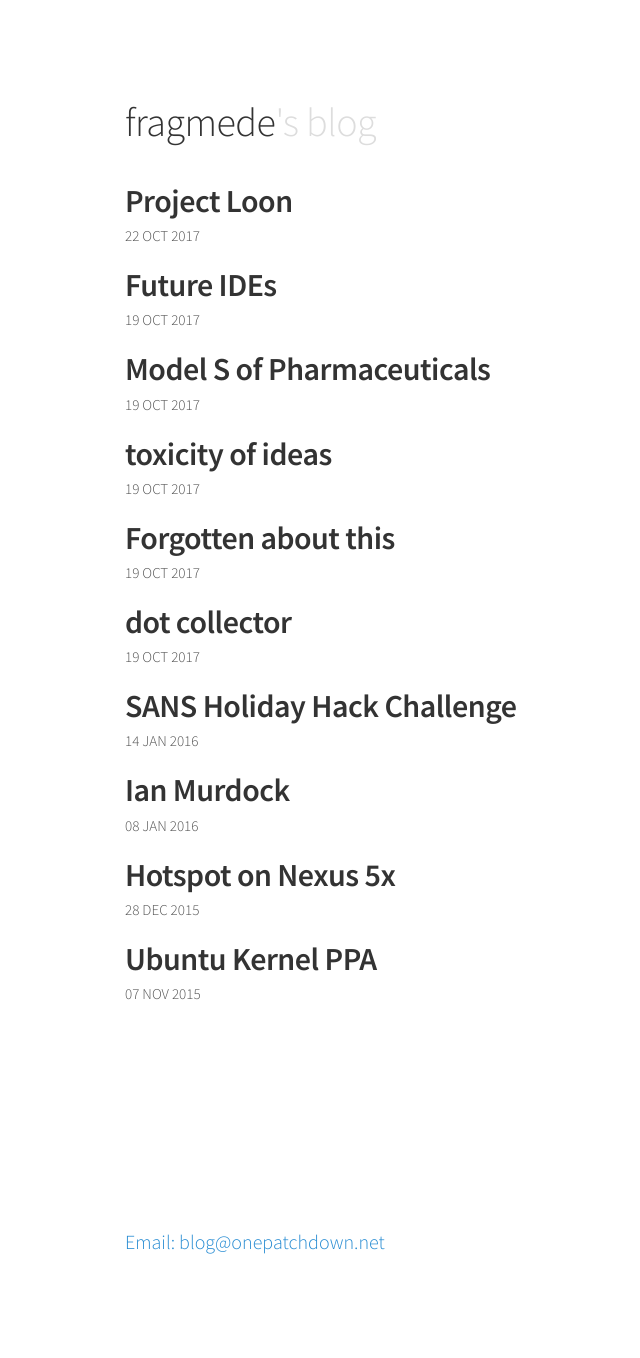
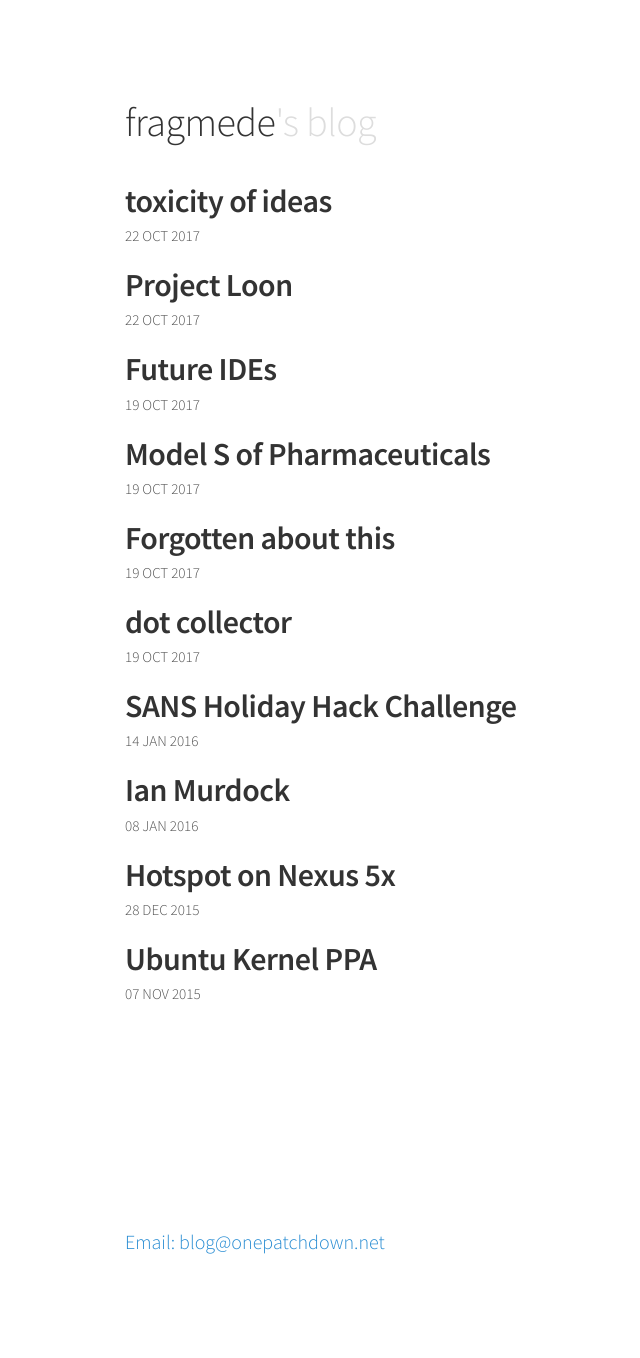
Before and after one commit to fragmede/fragmede.github.io, a Jekyll site: the page built from index.html, in a window 1280 px wide. Shown: the whole page, without its empty margins (155-795 px from the left). Built offline with Jekyll 4.4.1, drawn with Linux system fonts in a browser that asks for light colours.

Commit message:
fix date.

```diff
--- a/_posts/2017-10-21-toxic-ideas.markdown
+++ b/_posts/2017-10-21-toxic-ideas.markdown
@@ -1,7 +1,7 @@
 ---
 layout: post
 title: toxicity of ideas
-date:   2017-10-19 08:30:00 PST
+date:   2017-10-22 07:56:00 PST
 categories: toxic
 ---
 
```
